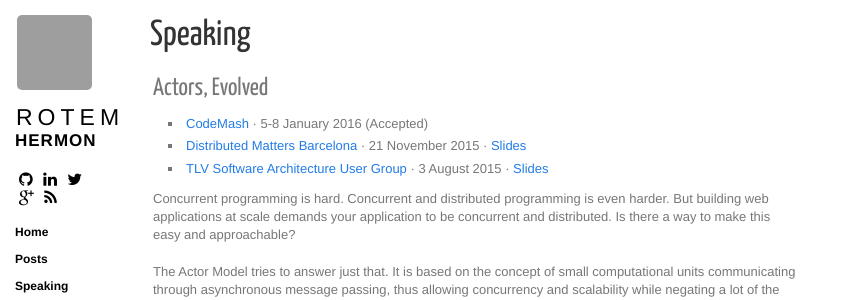
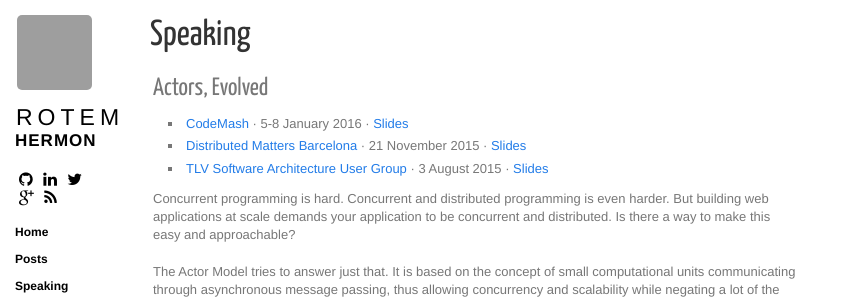
Before and after one commit to rore/rore.github.com, a Jekyll site: the page built from speaking.html, in a window 1280 px wide, cut to the strip 0-300 px from the top of the page. Shown: the whole strip, without its empty margins (0-843 px from the left). Built offline with Jekyll 4.4.1, drawn with Linux system fonts in a browser that asks for light colours; nearby versions of some CDN libraries; Markdown is read by kramdown in place of the engine named in the settings; grey boxes are pictures that could not be loaded.

Commit message:
Update speaking.html

```diff
--- a/speaking.html
+++ b/speaking.html
@@ -10,7 +10,7 @@ title: "Speaking"
             <h3>Actors, Evolved</h3>
             <ul class="sublist">
                 <li>
-                    <a href="http://www.codemash.org/session/actors-evolved/" target="_blank" >CodeMash</a> &middot; 5-8 January 2016 (Accepted)
+                    <a href="http://www.codemash.org/session/actors-evolved/" target="_blank" >CodeMash</a> &middot; 5-8 January 2016 &middot; <a href="https://speakerdeck.com/rore/actors-evolved-codemash-2016" target="_blank">Slides</a>
                 </li>
                 <li>
                     <a href="https://2015.distributed-matters.org/bcn/" target="_blank">Distributed Matters Barcelona</a> &middot; 21 November 2015 &middot; <a href="http://www.slideshare.net/dmconf/actors-evolved-rotem-hermon" target="_blank">Slides</a>
```
